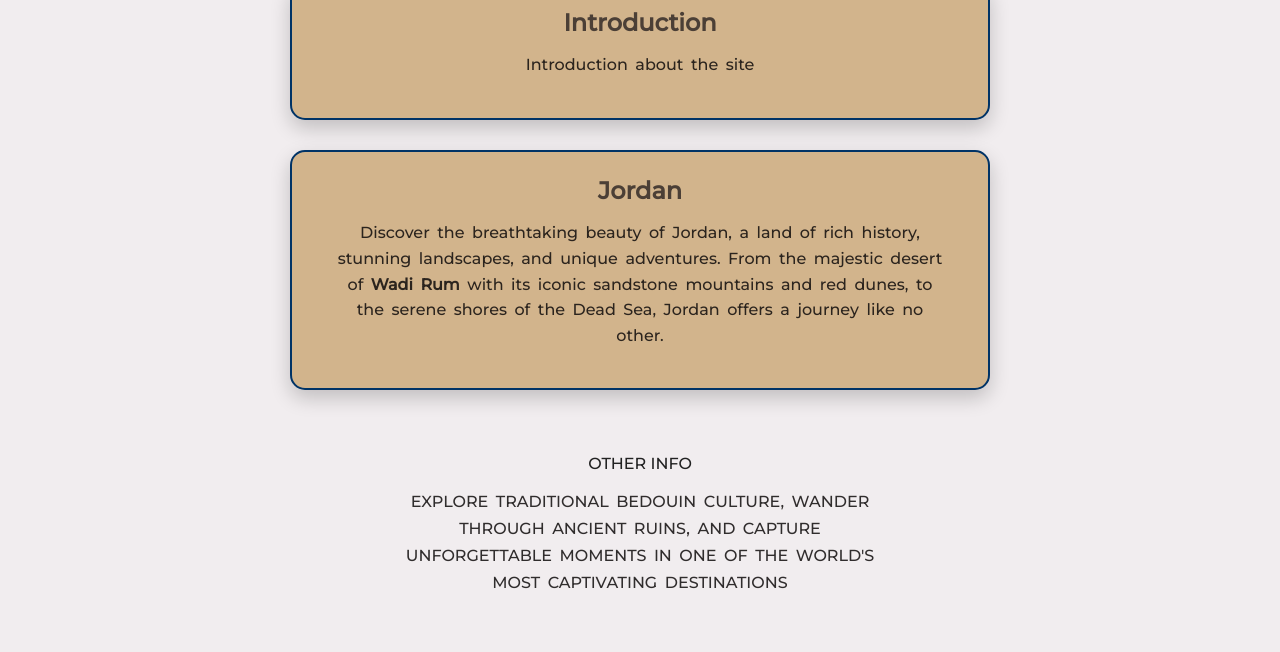
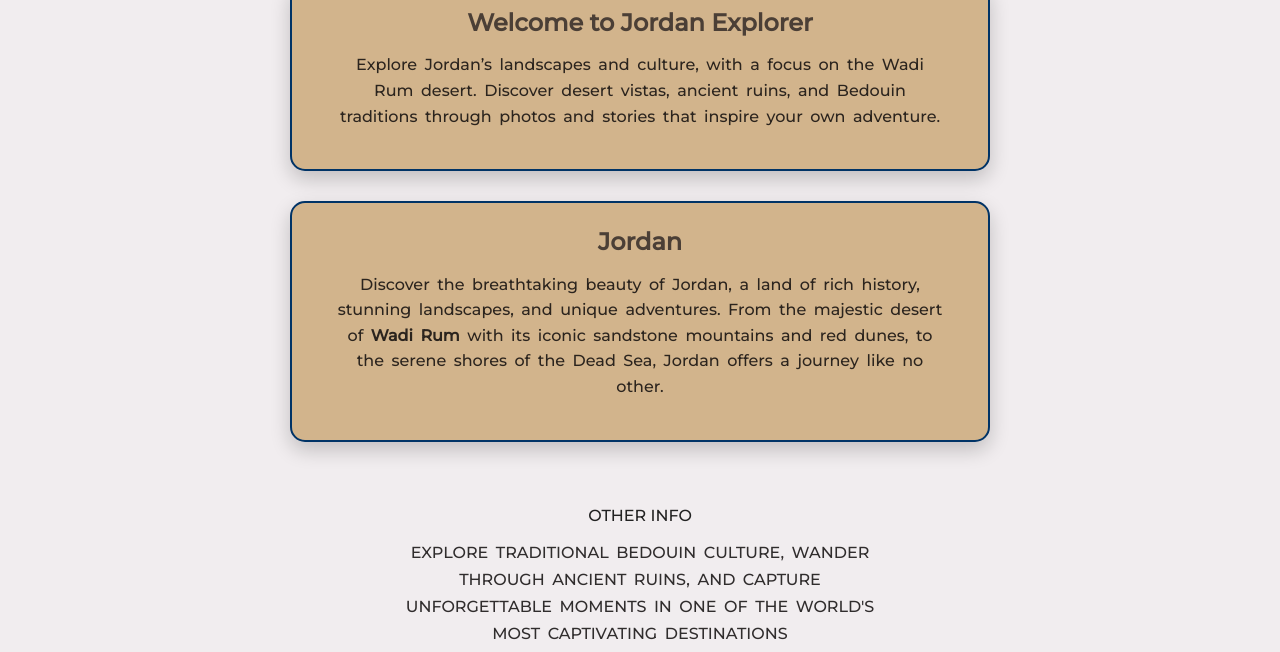
Before and after one commit to Maaritneva/Maaritneva.github.io, a plain HTML site: page maarit_nevalainen_CSS2/index.html in a window 1280 px wide. Shown: the part 448-1100 px from the top of the page. Drawn offline with Linux system fonts and the light colour scheme.

Commit message:
Update index.html

```diff
--- a/maarit_nevalainen_CSS2/index.html
+++ b/maarit_nevalainen_CSS2/index.html
@@ -21,8 +21,8 @@
 
 <main>
     <section class="intro">
-        <h2>Introduction</h2>
-        <p class="gen">Introduction about the site</p>
+        <h2>Welcome to Jordan Explorer</h2>
+        <p class="gen">Explore Jordan’s landscapes and culture, with a focus on the Wadi Rum desert. Discover desert vistas, ancient ruins, and Bedouin traditions through photos and stories that inspire your own adventure.</p>
     </section>
         <section class="intro">
         <h2>Jordan</h2>
```
